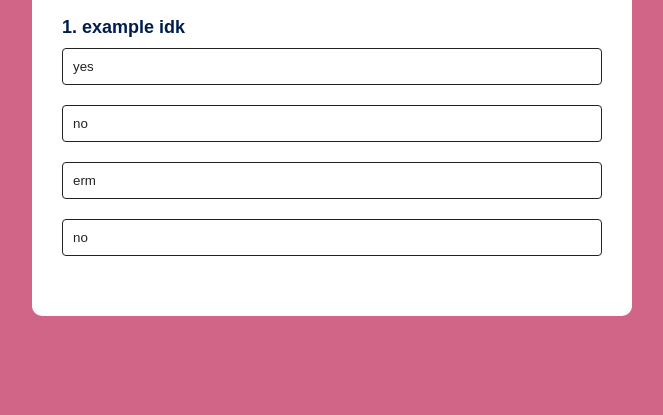
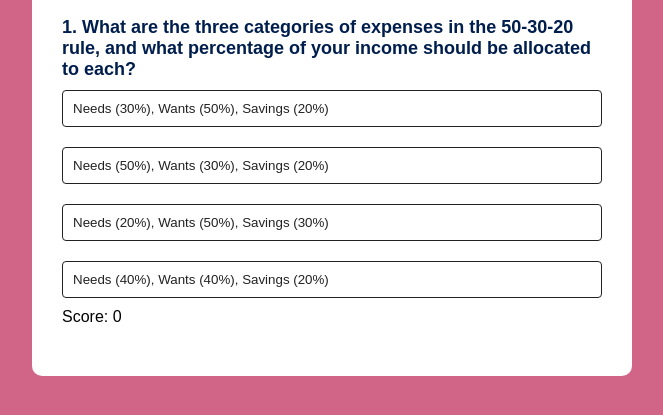
Before and after one commit to preetithirukonda/fidhacks, a plain HTML site: page quiz/quiz.html in a window 1280 px wide. Shown: the part 201-616 px from the top of the page, without its empty margins (308-971 px from the left). Drawn offline with Linux system fonts and the light colour scheme.

Commit message:
mainPages

```diff
--- a/quiz/quiz.html
+++ b/quiz/quiz.html
@@ -16,6 +16,7 @@
                 <button class = "btn"> idk</button>
             </div>
             <button id="next-btn">Next</button>
+            <div id="score">Score: 0</div> <!-- Added score display -->
         </div>
     </div>
     <script src="quiz.js"></script>
--- a/quiz/quiz.js
+++ b/quiz/quiz.js
@@ -1,54 +1,54 @@
 const questions = [
     {
-        question: "example idk",
+        question: "What are the three categories of expenses in the 50-30-20 rule, and what percentage of your income should be allocated to each?",
         answers: [
-            { text: "yes", correct: true },
-            { text: "no", correct: false },
-            { text: "erm", correct: false },
-            { text: "no", correct: false }
+            { text: "Needs (30%), Wants (50%), Savings (20%)", correct: false },
+            { text: "Needs (50%), Wants (30%), Savings (20%)", correct: true },
+            { text: "Needs (20%), Wants (50%), Savings (30%)", correct: false },
+            { text: "Needs (40%), Wants (40%), Savings (20%)", correct: false }
         ]
     },
     {
-        question: "magic idk",
+        question: "Why is it important to subtract only taxes from your paycheck when starting to budget using the 50-30-20 rule?",
         answers: [
-            { text: "eek", correct: true },
-            { text: "slay", correct: false },
-            { text: "meep", correct: false },
-            { text: "rawr", correct: false }
+            { text: "To make sure your retirement contributions are not affected", correct: false },
+            { text: "To get an accurate amount for your total earnings", correct: false },
+            { text: "To include health insurance and retirement contributions in your budget", correct: true },
+            { text: "To simplify the calculation of your gross income", correct: false }
         ]
     },
     {
-        question: "magic idk",
+        question: "What types of expenses are classified under the 'needs' category in the 50-30-20 rule?",
         answers: [
-            { text: "eek", correct: true },
-            { text: "slay", correct: false },
-            { text: "meep", correct: false },
-            { text: "rawr", correct: false }
+            { text: "Subscriptions and hobby supplies", correct: false },
+            { text: "Vacations and restaurant meals", correct: false },
+            { text: "Utility bills, rent or mortgage, healthcare, and groceries", correct: true },
+            { text: "Entertainment and luxury items", correct: false }
         ]
     },
     {
-        question: "magic idk",
+        question: "Can you list some examples of 'wants' according to the 50-30-20 rule, and why are they considered wants?",
         answers: [
-            { text: "eek", correct: true },
-            { text: "slay", correct: false },
-            { text: "meep", correct: false },
-            { text: "rawr", correct: false }
+            { text: "Utility bills and healthcare because they are essential", correct: false },
+            { text: "Subscriptions, hobby supplies, dining out, and vacations because they are enjoyable but non-essential", correct: true },
+            { text: "Groceries and rent because they are monthly expenses", correct: false },
+            { text: "Emergency fund contributions and debt payments because they prepare for the future", correct: false }
         ]
     },
     {
-        question: "magic idk",
+        question: "How can the savings category in the 50-30-20 rule help you achieve your future financial goals?",
         answers: [
-            { text: "eek", correct: true },
-            { text: "slay", correct: false },
-            { text: "meep", correct: false },
-            { text: "rawr", correct: false }
+            { text: "By increasing your entertainment budget", correct: false },
+            { text: "By covering your daily living expenses", correct: false },
+            { text: "By contributing to an emergency fund, retirement accounts, and paying down debt", correct: true },
+            { text: "By allowing more spending on wants and hobbies", correct: false }
         ]
     }
 ];
-
 const questionElement = document.getElementById("question");
 const answerButtonsElement = document.getElementById("answer-buttons");
 const nextButton = document.getElementById("next-btn");
+const scoreDisplay = document.getElementById("score");
 
 let currentQuestionIndex = 0;
 let score = 0;
@@ -58,6 +58,7 @@ function startQuiz() {
     score = 0;
     nextButton.innerHTML = "Next";
     nextButton.style.display = 'none';
+    scoreDisplay.textContent = "Score: " + score;
     showQuestion();
 }
 
@@ -71,7 +72,7 @@ function showQuestion() {
         const button = document.createElement("button");
         button.innerHTML = answer.text;
         button.classList.add("btn");
-        button.addEventListener("click", selectAnswer);
+        button.addEventListener("click", () => selectAnswer(answer.correct));
         answerButtonsElement.appendChild(button);
     });
 }
@@ -83,7 +84,11 @@ function resetState() {
     }
 }
 
-function selectAnswer(e) {
+function selectAnswer(isCorrect) {
+    if (isCorrect) {
+        score++;
+    }
+    scoreDisplay.textContent = "Score: " + score;
     nextButton.style.display = 'block';
 }
 
@@ -92,7 +97,7 @@ nextButton.addEventListener("click", () => {
     if (currentQuestionIndex < questions.length) {
         showQuestion();
     } else {
-        alert("Quiz finished!");
+        alert("Quiz finished! Your score is: " + score);
         startQuiz();
     }
 });
```
Also changed, not shown: 1 other file.
